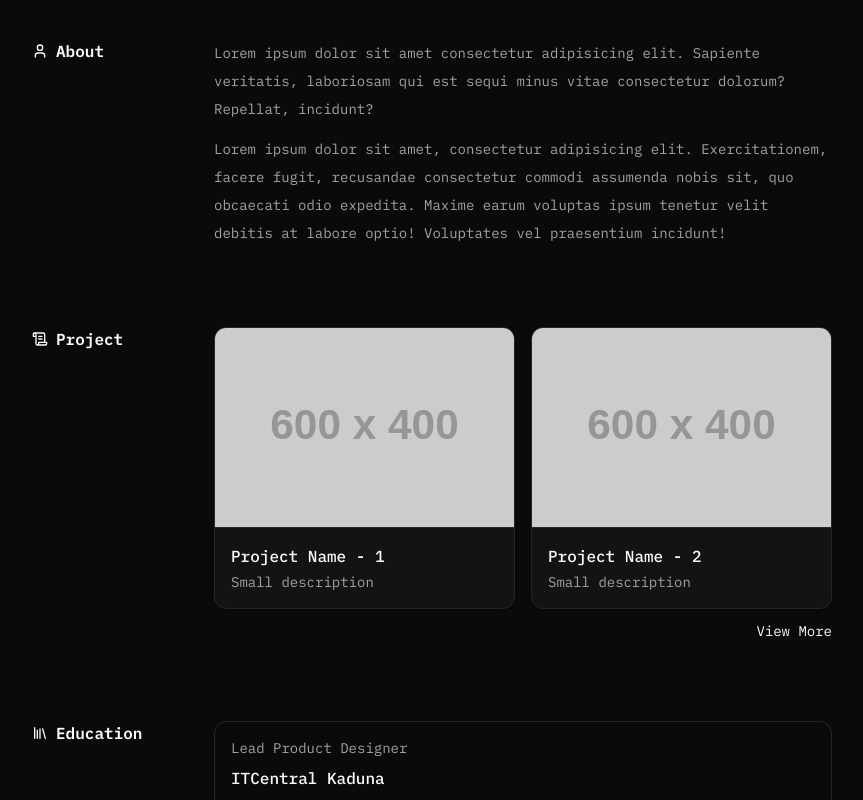
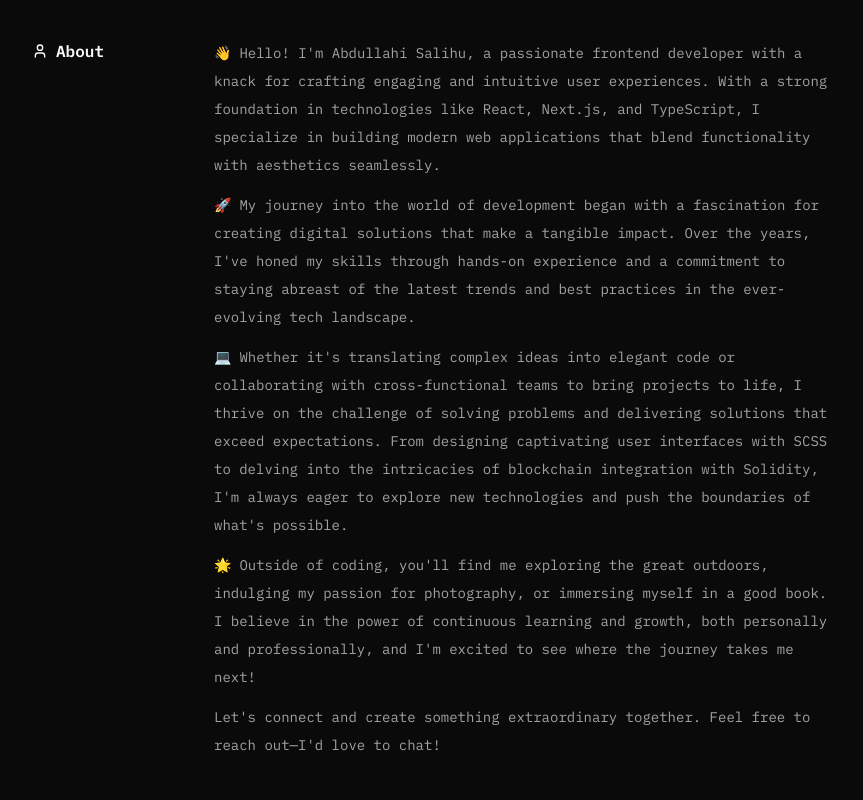
Before and after one commit to WebSculptor/portfolio-3.0, a Next.js app: page / in a window 1280 px wide. Shown: the part 280-1080 px from the top of the page, without its empty margins (208-1071 px from the left). Built offline with nearby package versions, Linux system fonts and the light colour scheme.

Commit message:
Update AboutSection.tsx

```diff
--- a/components/shared/sections/AboutSection.tsx
+++ b/components/shared/sections/AboutSection.tsx
@@ -13,16 +13,19 @@ export default function AboutSection() {
 
       <div className="flex flex-col gap-3 flex-1">
         <p className="text-sm leading-7 font-normal text-muted-foreground">
-          Lorem ipsum dolor sit amet consectetur adipisicing elit. Sapiente
-          veritatis, laboriosam qui est sequi minus vitae consectetur dolorum?
-          Repellat, incidunt?
+          👋 Hello! I'm Abdullahi Salihu, a passionate frontend developer with a knack for crafting engaging and intuitive user experiences. With a strong foundation in technologies like React, Next.js, and TypeScript, I specialize in building modern web applications that blend functionality with aesthetics seamlessly.
         </p>
         <p className="text-sm leading-7 font-normal text-muted-foreground">
-          Lorem ipsum dolor sit amet, consectetur adipisicing elit.
-          Exercitationem, facere fugit, recusandae consectetur commodi assumenda
-          nobis sit, quo obcaecati odio expedita. Maxime earum voluptas ipsum
-          tenetur velit debitis at labore optio! Voluptates vel praesentium
-          incidunt!
+          🚀 My journey into the world of development began with a fascination for creating digital solutions that make a tangible impact. Over the years, I've honed my skills through hands-on experience and a commitment to staying abreast of the latest trends and best practices in the ever-evolving tech landscape.
+        </p>
+        <p className="text-sm leading-7 font-normal text-muted-foreground">
+          💻 Whether it's translating complex ideas into elegant code or collaborating with cross-functional teams to bring projects to life, I thrive on the challenge of solving problems and delivering solutions that exceed expectations. From designing captivating user interfaces with SCSS to delving into the intricacies of blockchain integration with Solidity, I'm always eager to explore new technologies and push the boundaries of what's possible.
+        </p>
+        <p className="text-sm leading-7 font-normal text-muted-foreground">
+          🌟 Outside of coding, you'll find me exploring the great outdoors, indulging my passion for photography, or immersing myself in a good book. I believe in the power of continuous learning and growth, both personally and professionally, and I'm excited to see where the journey takes me next!
+        </p>
+        <p className="text-sm leading-7 font-normal text-muted-foreground">
+          Let's connect and create something extraordinary together. Feel free to reach out—I'd love to chat!
         </p>
       </div>
     </MaxContainer>
```
